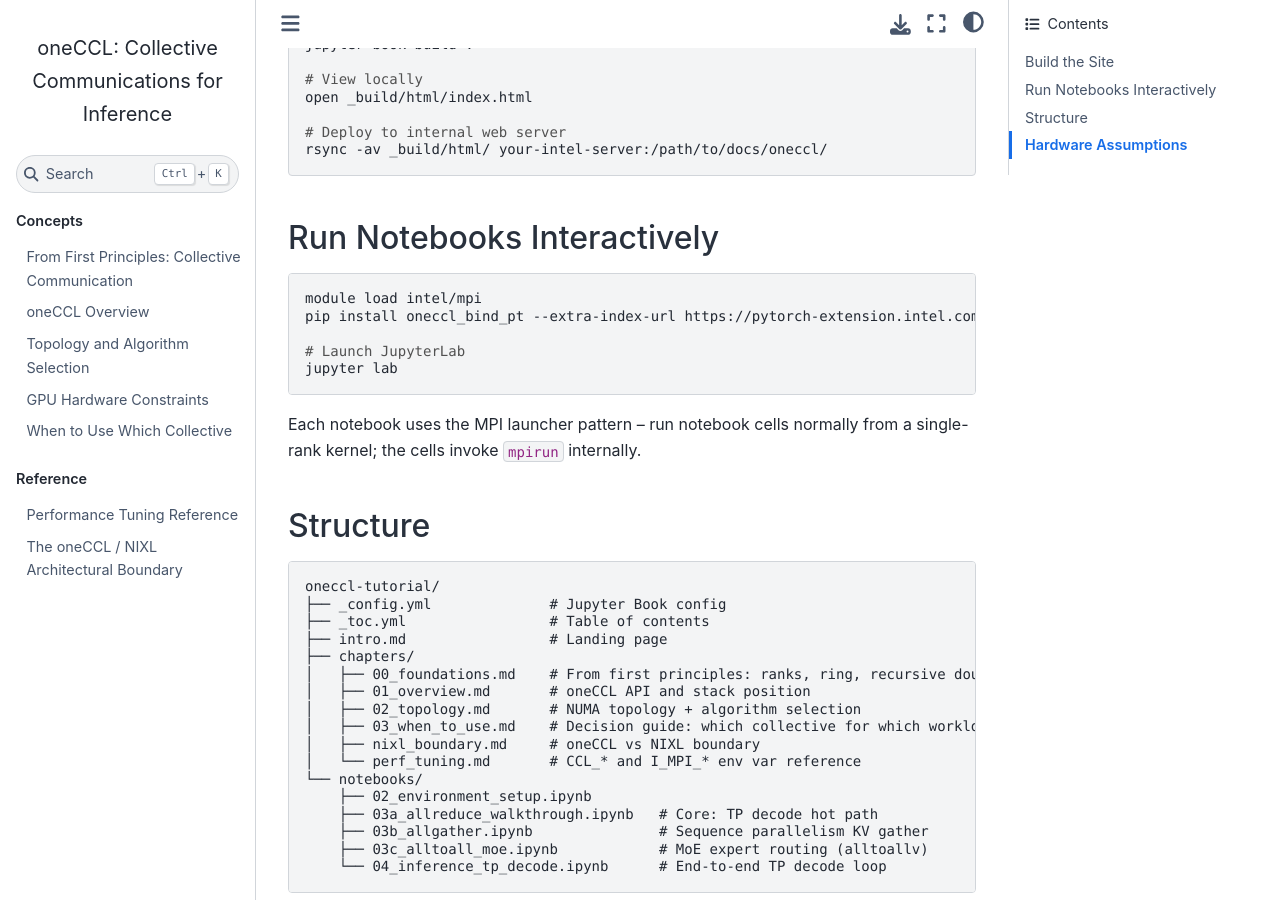
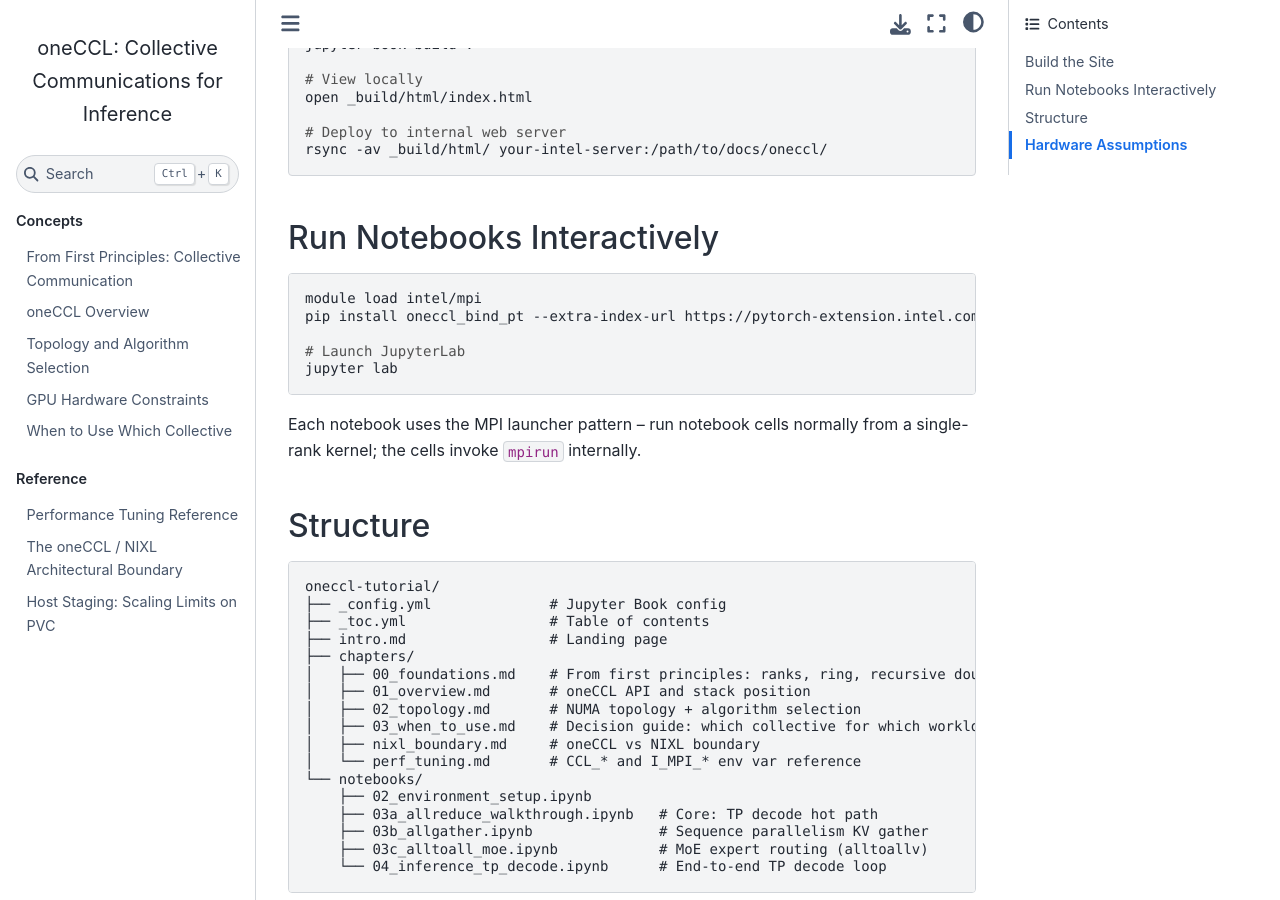
Before and after one commit to tsg-/oneccl-tutorial, a Jupyter Book: the page built from README.md, in a window 1280 px wide and 900 px high, scrolled down 336 px. Built offline with Jupyter Book 1.0.4 settings and Sphinx 7.4.7 and the Sphinx Book theme 1.1.4, drawn with Linux system fonts in a browser that asks for light colours; pages that are not in the unit, such as notebooks, are missing from menus.

Commit message:
Add host staging scaling paper to TOC under Reference
Co-Authored-By: Claude Sonnet 4.6 <noreply@anthropic.com>

```diff
--- a/_toc.yml
+++ b/_toc.yml
@@ -28,3 +28,5 @@ parts:
     chapters:
       - file: chapters/perf_tuning
       - file: chapters/nixl_boundary
+      - file: chapters/host_staging_scaling
+        title: "Host Staging: Scaling Limits on PVC"
```
